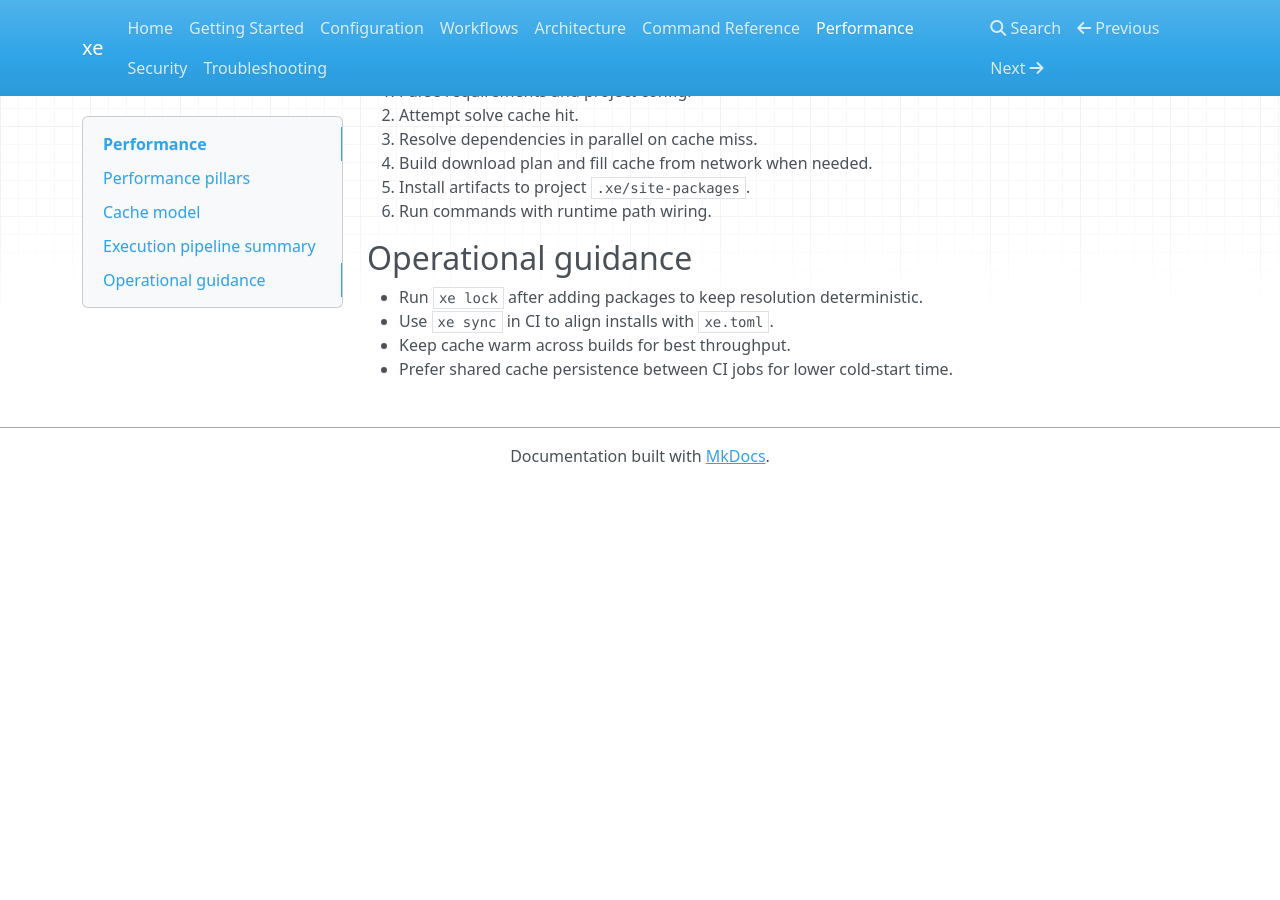
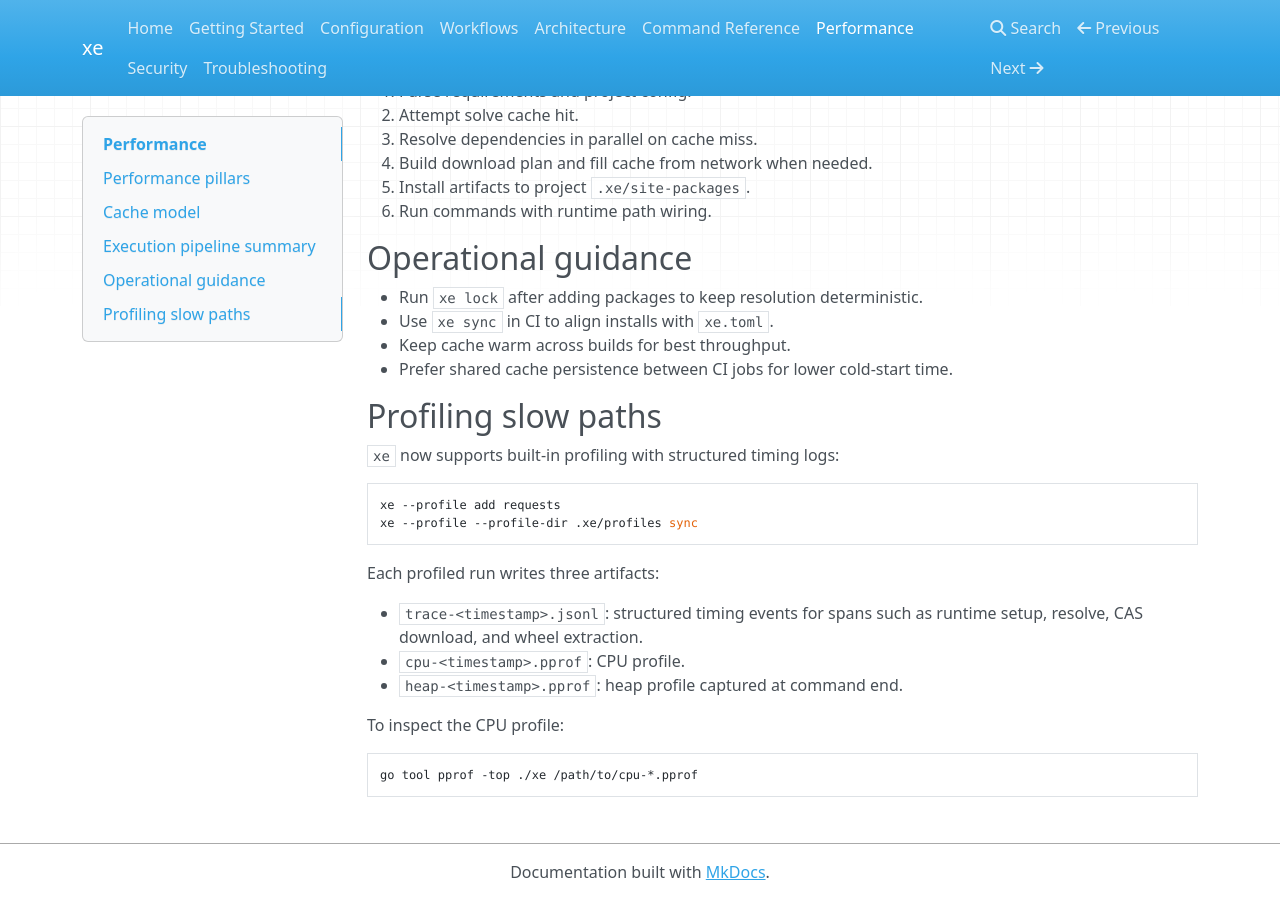
Before and after one commit to aaravmaloo/xe, an MkDocs documentation site: the page built from docs/performance.md, in a window 1280 px wide and 900 px high, scrolled down 810 px. Built offline with MkDocs 1.6.1, drawn with Linux system fonts in a browser that asks for light colours; nearby versions of some CDN libraries; before the commit the page ends 1294 px from its top, so only the background shows below that.

Commit message:
Update performance.md

````diff
--- a/docs/performance.md
+++ b/docs/performance.md
@@ -36,3 +36,24 @@
 - Use `xe sync` in CI to align installs with `xe.toml`.
 - Keep cache warm across builds for best throughput.
 - Prefer shared cache persistence between CI jobs for lower cold-start time.
+
+## Profiling slow paths
+
+`xe` now supports built-in profiling with structured timing logs:
+
+```bash
+xe --profile add requests
+xe --profile --profile-dir .xe/profiles sync
+```
+
+Each profiled run writes three artifacts:
+
+- `trace-<timestamp>.jsonl`: structured timing events for spans such as runtime setup, resolve, CAS download, and wheel extraction.
+- `cpu-<timestamp>.pprof`: CPU profile.
+- `heap-<timestamp>.pprof`: heap profile captured at command end.
+
+To inspect the CPU profile:
+
+```bash
+go tool pprof -top ./xe /path/to/cpu-*.pprof
+```
````
